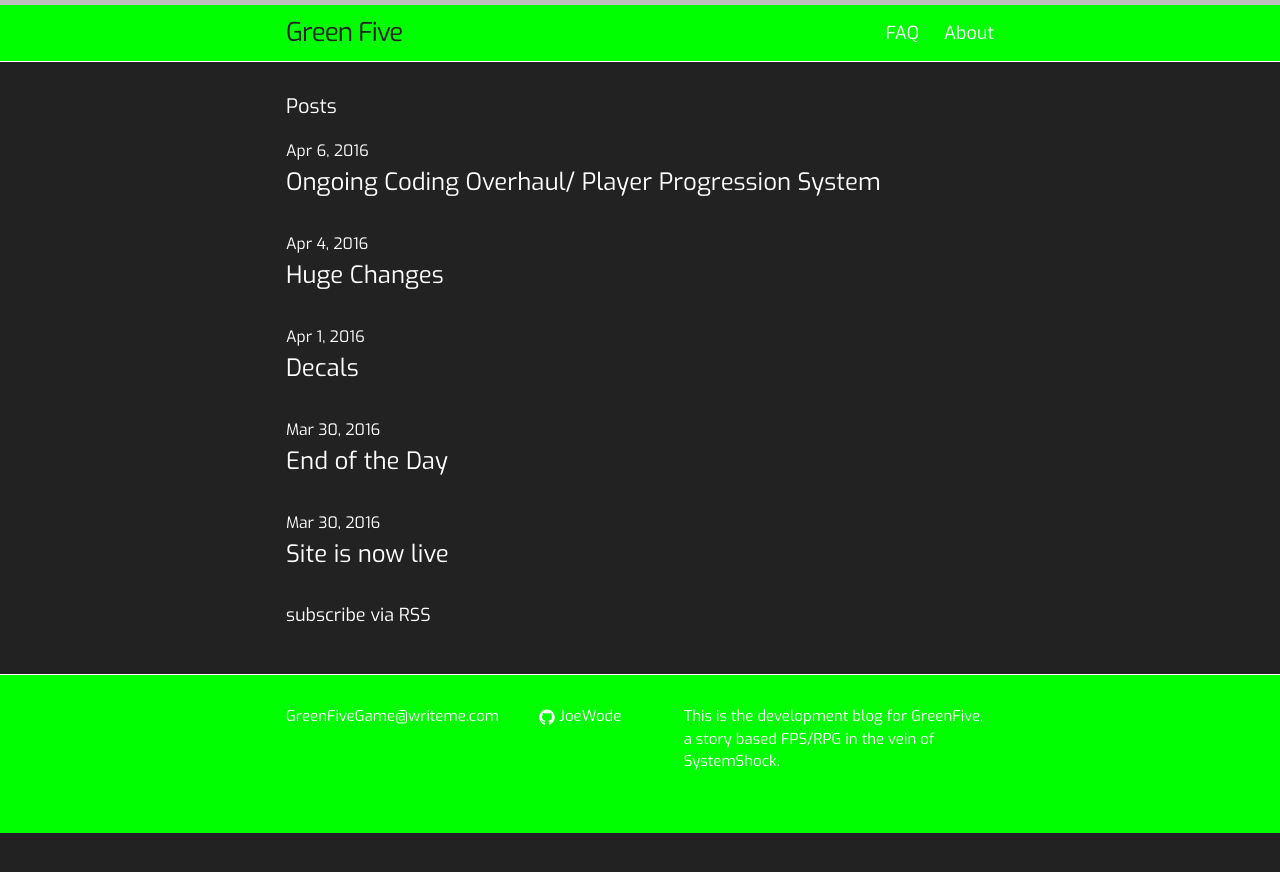
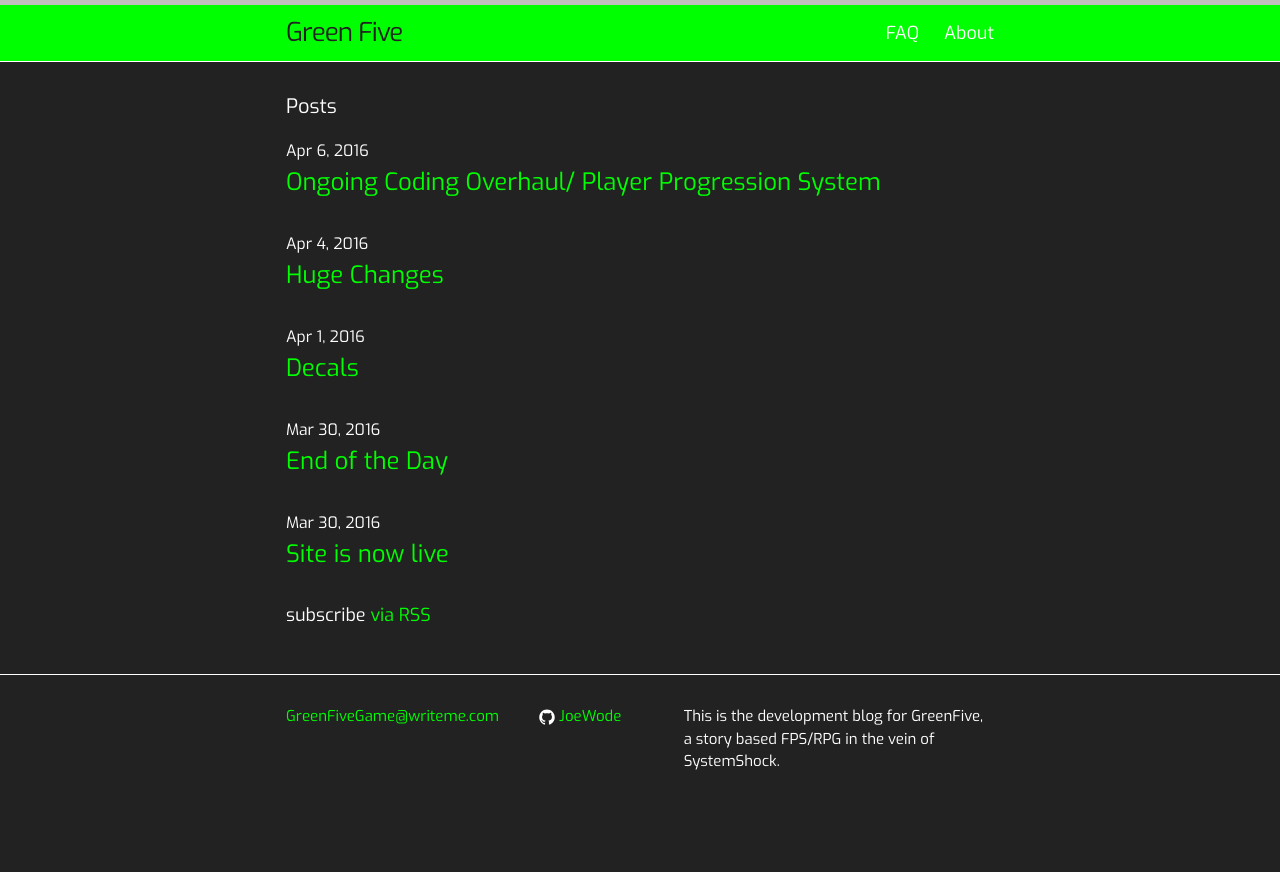
Before and after one commit to JoeWode/JoeWode.github.io, a Jekyll site: the page built from index.html, in a window 1280 px wide. Shown: the top 872 px of the page. Built offline with Jekyll 4.4.1, drawn with Linux system fonts in a browser that asks for light colours.

Commit message:
Update main.scss

```diff
--- a/css/main.scss
+++ b/css/main.scss
@@ -15,7 +15,7 @@ $spacing-unit:     30px;
 
 $text-color:       #fff;
 $background-color: #222;
-$brand-color:      #fff;
+$brand-color:      #00ff00;
 
 $grey-color:       #fff;
 $grey-color-light: lighten($grey-color, 40%);
@@ -28,10 +28,6 @@ $on-palm:          60%px;
 $on-laptop:        60%px;
 
 .site-header {
-    background-color: #00ff00;
-}
-
-.site-footer {
     background-color: #00ff00;
 }
 
```
